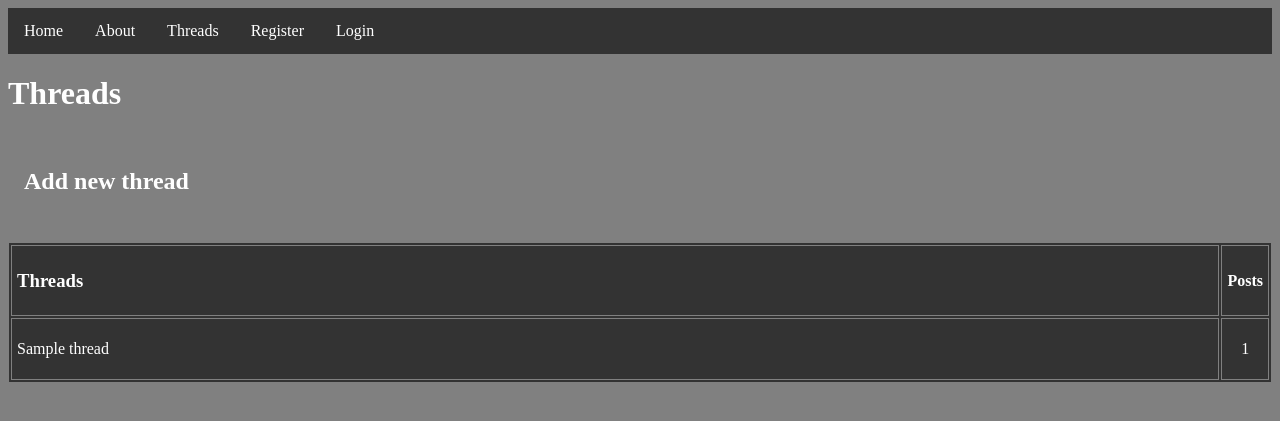
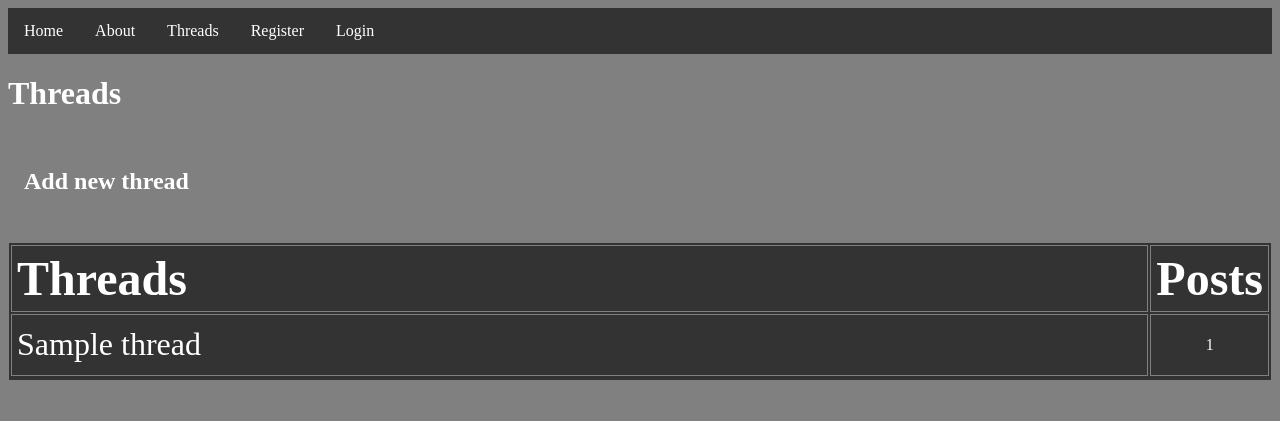
Before and after one commit to DJTechnoo/forumApp, a PHP site: page /forumApp/threads in a window 1280 px wide. Shown: the top 421 px of the page. Run offline with PHP 8.4, Linux system fonts and the light colour scheme; tables that the repository leaves empty or names only in its code hold one stand-in row (values such as "Sample post").

Commit message:
view threads done

```diff
--- a/app/views/threads/index.php
+++ b/app/views/threads/index.php
@@ -1,17 +1,17 @@
 <?php require APPROOT . "/views/inc/header.php"; ?>
 <h1><?php echo $data["title"];?></h1>
 <li><h2><a href="<?php echo URL; ?>/threads/addthread">Add new thread</a></h2></li><br/><br/><br/><br/><br/><br/>
-<?php foreach($data["threads"] as $thread) :?>
-
 <table>
 <tr>
-	<th scope='col'><h3>Threads</h3></th><th class='th' scope='col'>Posts</th>
+	<th scope='col'><font size='+4'>Threads</font></th><th class='th' scope='col'><font size='+4'>Posts</font></th>
 </tr>
-    <td><a href="<?php echo URL; ?>/posts/listposts/<?php echo $thread->threadid;?>"><?php echo "$thread->threadname" ?></a></td>
-	<td><p class='center'><?php echo $thread->postcount ?></p></td>
+<?php foreach($data["threads"] as $thread) :?>
+	<tr>
+		<td><a href="<?php echo URL; ?>/posts/listposts/<?php echo $thread->threadid;?>"><?php echo "<font size='+3'>$thread->threadname</font>" ?></a></td>
+		<td><p class='center'><?php echo $thread->postcount ?></p></td>
+	<tr/>
+<?php endforeach; ?>
 </table>
-
-<?php endforeach; ?>
 <?php require APPROOT . "/views/inc/footer.php"; ?>
 <style>
 	.center {
```
